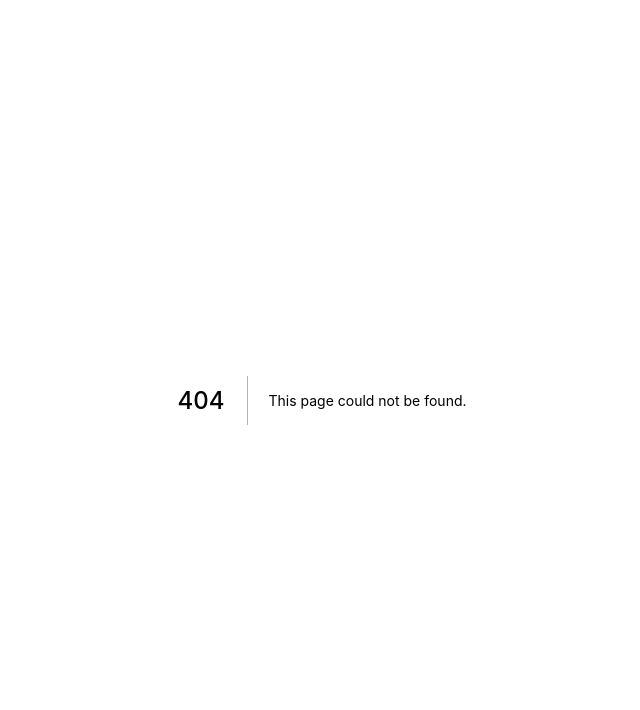
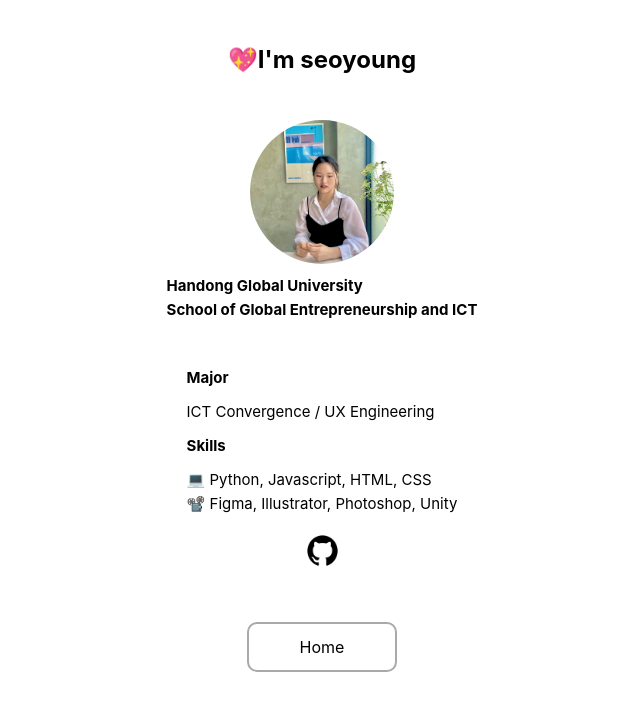
Before and after one commit to Heeeera/first-project, a Next.js app: page /seoyoung in a window 1280 px wide. Before the commit this address had no page. Shown: the top 710 px of the page, without its empty margins (318-958 px from the left). Built offline with nearby package versions, Linux system fonts and the light colour scheme.

Commit message:
i'm seoyoung

```diff
--- a/pages/index.js
+++ b/pages/index.js
@@ -7,8 +7,8 @@ import utilStyles from '../styles/utils.module.css';
 import gitLogo from '../public/github.png';
 
 export default function Home() {
-  const menu = ["💁‍♀️About Me", "🎶Favorites"];
-  const url = ["/information", "/favorite"];
+  const menu = ["💁‍♀️About Me", "🎶Favorites","💖I'm seoyoung"];
+  const url = ["/information", "/favorite", "/seoyoung"];
 
   return (
     <div style={{minHeight:'100vh', display:'flex', alignItems: 'center'}}>
--- /dev/null
+++ b/pages/seoyoung.js
@@ -0,0 +1,44 @@
+import Head from 'next/head';
+import Layout from '../components/layout';
+import Button from '../components/Button';
+import utilStyles from '../styles/utils.module.css';
+import profile_jsy from '../public/profile_jsy.jpg';
+import Image from 'next/image';
+import styles from '../components/layout.module.css';
+import Link from 'next/link';
+import gitLogo from '../public/github.png';
+
+
+function Information() {
+    return (
+        <div className={utilStyles.mainContainer}>
+            <div style={{minHeight:'15vh'}} className={utilStyles.favContainer}>
+                <div> 💖I'm seoyoung</div>
+            </div>
+            <div className={styles.container}>
+                <Image className={utilStyles.borderCircle}
+                    src={profile_jsy}
+                    height={144}
+                    width={144}
+                    alt="img"
+                />
+                <div className={utilStyles.contentTitle}>Handong Global University<br/>
+                School of Global Entrepreneurship and ICT</div><br/>
+
+                <section className={utilStyles.contents}>
+                    <div className={utilStyles.contentTitle}>Major</div>
+                    <div>ICT Convergence / UX Engineering</div>
+                    <div className={utilStyles.contentTitle}>Skills</div>
+                    <div>💻 Python, Javascript, HTML, CSS</div>
+                    <div>📽️ Figma, Illustrator, Photoshop, Unity</div>
+                </section>
+                <Link href="https://github.com/JeeSeoyoung" passHref>
+                    <a style={{paddingTop:'10px'}}><Image src={gitLogo} height='49' width='49' alt="git"/></a>
+                </Link>
+                <div className={utilStyles.homeButton}><Button name="Home" url="/"/></div>
+            </div>
+        </div>
+    );
+};
+
+export default Information;
```
Also changed, not shown: public/profile_jsy.jpg (added).
